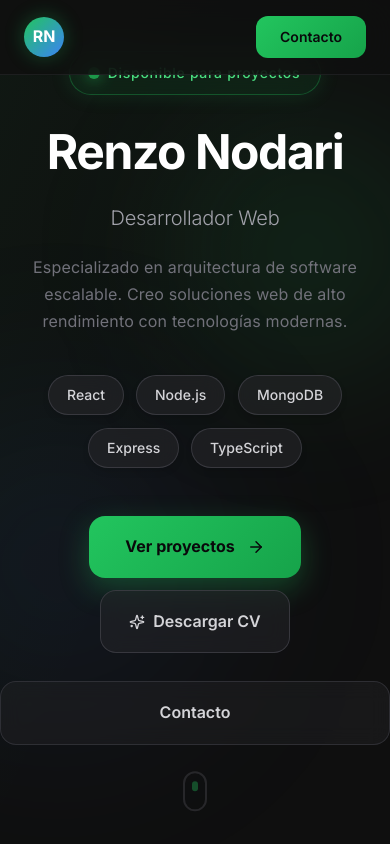
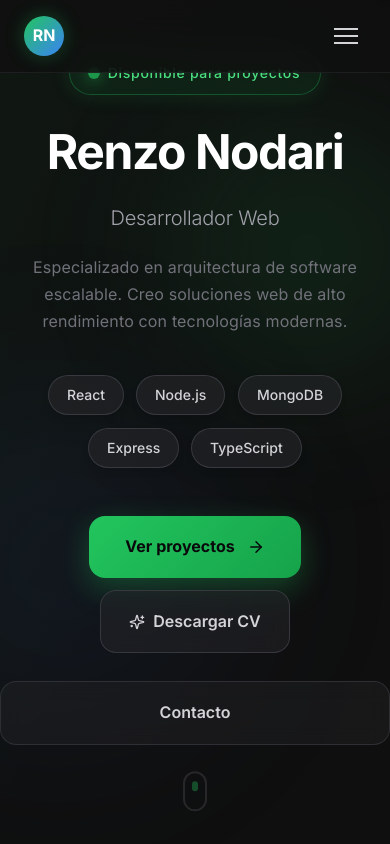
Before and after one commit to renzonodari9/portafolio-nodari, a React (Vite) app: page / in a window 390 px wide. Shown: the top 844 px of the page. Built offline with nearby package versions, Linux system fonts and the light colour scheme.

Commit message:
Final fixes: mobile photo, hamburger menu, new skills list

```diff
--- a/src/components/About.jsx
+++ b/src/components/About.jsx
@@ -21,13 +21,15 @@ export default function About() {
               src="/mifoto.png"
               alt="Renzo Nodari"
               style={{
-                width: '200px',
-                height: '200px',
+                width: 'clamp(150px, 40vw, 200px)',
+                height: 'clamp(150px, 40vw, 200px)',
                 borderRadius: '50%',
                 objectFit: 'cover',
                 border: '3px solid rgba(34, 197, 94, 0.5)',
                 boxShadow: '0 0 30px rgba(34, 197, 94, 0.3)',
-                marginBottom: '20px'
+                marginBottom: '20px',
+                display: 'block',
+                margin: '0 auto 20px'
               }}
             />
             Sobre mí
--- a/src/components/Navbar.jsx
+++ b/src/components/Navbar.jsx
@@ -1,12 +1,16 @@
 import { motion } from "framer-motion";
+import { useState } from 'react';
 
 export default function Navbar() {
+  const [menuOpen, setMenuOpen] = useState(false);
+
   const navItems = [
     { label: "Inicio", href: "#hero" },
     { label: "Sobre mí", href: "#about" },
     { label: "Habilidades", href: "#skills" },
     { label: "Proceso", href: "#proceso" },
     { label: "Proyectos", href: "#projects" },
+    { label: "Experiencia", href: "#experience" },
     { label: "Contacto", href: "#contact" }
   ];
 
@@ -49,13 +53,13 @@ export default function Navbar() {
           <span style={{ fontSize: '16px', color: '#ffffff', fontWeight: 800 }}>RN</span>
         </div>
 
-        {/* Nav Links - Hidden on mobile */}
+        {/* Desktop Nav Links */}
         <div style={{
           display: 'none',
           gap: '32px',
           alignItems: 'center'
         }}
-        className="nav-links"
+        className="nav-links-desktop"
         >
           {navItems.map((item) => (
             <a
@@ -76,7 +80,71 @@ export default function Navbar() {
           ))}
         </div>
 
-        {/* CTA Button */}
+        {/* Mobile Hamburger Menu */}
+        <div
+          style={{ display: 'flex', alignItems: 'center', gap: '12px' }}
+          className="mobile-menu"
+        >
+          <button
+            onClick={() => setMenuOpen(!menuOpen)}
+            style={{
+              display: 'none',
+              flexDirection: 'column',
+              gap: '5px',
+              background: 'transparent',
+              border: 'none',
+              cursor: 'pointer',
+              padding: '8px'
+            }}
+            className="hamburger-btn"
+          >
+            <span style={{
+              display: 'block',
+              width: '24px',
+              height: '2px',
+              background: menuOpen ? 'transparent' : '#d4d4d8',
+              transition: 'all 0.3s ease',
+              position: 'relative'
+            }}>
+              <span style={{
+                position: 'absolute',
+                top: '0',
+                left: '0',
+                width: '100%',
+                height: '100%',
+                background: menuOpen ? '#d4d4d8' : 'transparent',
+                transform: menuOpen ? 'rotate(45deg)' : 'none',
+                transition: 'all 0.3s ease'
+              }} />
+              <span style={{
+                position: 'absolute',
+                top: '0',
+                left: '0',
+                width: '100%',
+                height: '100%',
+                background: menuOpen ? '#d4d4d8' : 'transparent',
+                transform: menuOpen ? 'rotate(-45deg)' : 'none',
+                transition: 'all 0.3s ease'
+              }} />
+            </span>
+            <span style={{
+              display: 'block',
+              width: '24px',
+              height: '2px',
+              background: menuOpen ? 'transparent' : '#d4d4d8',
+              transition: 'all 0.3s ease'
+            }} />
+            <span style={{
+              display: 'block',
+              width: '24px',
+              height: '2px',
+              background: menuOpen ? 'transparent' : '#d4d4d8',
+              transition: 'all 0.3s ease'
+            }} />
+          </button>
+        </div>
+
+        {/* CTA Button - Desktop */}
         <a
           href="#contact"
           style={{
@@ -86,8 +154,10 @@ export default function Navbar() {
             borderRadius: '12px',
             fontSize: '14px',
             fontWeight: 600,
-            transition: 'all 0.3s ease'
+            transition: 'all 0.3s ease',
+            display: 'none'
           }}
+          className="nav-cta-desktop"
           onMouseEnter={(e) => {
             e.target.style.transform = 'scale(1.05)';
             e.target.style.boxShadow = '0 10px 20px rgba(34, 197, 94, 0.3)';
@@ -101,10 +171,72 @@ export default function Navbar() {
         </a>
       </div>
 
-      {/* Mobile menu - shows at bottom on mobile */}
+      {/* Mobile Menu Dropdown */}
+      {menuOpen && (
+        <motion.div
+          initial={{ opacity: 0, y: -20 }}
+          animate={{ opacity: 1, y: 0 }}
+          exit={{ opacity: 0, y: -20 }}
+          style={{
+            background: 'rgba(15, 15, 15, 0.95)',
+            backdropFilter: 'blur(20px)',
+            padding: '16px 24px',
+            borderTop: '1px solid rgba(63, 63, 70, 0.3)'
+          }}
+          className="mobile-menu-dropdown"
+        >
+          {navItems.map((item) => (
+            <a
+              key={item.label}
+              href={item.href}
+              onClick={() => setMenuOpen(false)}
+              style={{
+                display: 'block',
+                padding: '12px 0',
+                fontSize: '16px',
+                color: '#d4d4d8',
+                fontWeight: 500,
+                borderBottom: '1px solid rgba(63, 63, 70, 0.3)',
+                transition: 'color 0.3s ease'
+              }}
+              onMouseEnter={(e) => e.target.style.color = '#ffffff'}
+              onMouseLeave={(e) => e.target.style.color = '#d4d4d8'}
+            >
+              {item.label}
+            </a>
+          ))}
+          <a
+            href="#contact"
+            onClick={() => setMenuOpen(false)}
+            style={{
+              display: 'block',
+              padding: '12px 0',
+              fontSize: '16px',
+              color: '#22c55e',
+              fontWeight: 600,
+              transition: 'color 0.3s ease'
+            }}
+          >
+            Contacto
+          </a>
+        </motion.div>
+      )}
+
+      {/* CSS for responsive */}
       <style>{`
         @media (min-width: 768px) {
-          .nav-links {
+          .nav-links-desktop {
+            display: flex !important;
+          }
+          .nav-cta-desktop {
+            display: inline-block !important;
+          }
+          .mobile-menu {
+            display: none !important;
+          }
+        }
+        @media (max-width: 767px) {
+          .hamburger-btn {
             display: flex !important;
           }
         }
--- a/src/components/Skills.jsx
+++ b/src/components/Skills.jsx
@@ -2,20 +2,24 @@ import { motion } from "framer-motion";
 
 const backendSkills = [
   { name: 'Node.js', icon: '🟢' },
-  { name: 'Express', icon: '⚡' },
+  { name: 'Python', icon: '🐍' },
+  { name: 'Java', icon: '☕' },
+  { name: 'PHP', icon: '🐘' },
+  { name: 'SQL', icon: '🗄️' },
+  { name: 'NoSQL', icon: '🍃' },
   { name: 'MongoDB', icon: '🍃' },
-  { name: 'REST API', icon: '🔌' },
+  { name: 'REST APIs', icon: '🔌' },
   { name: 'JWT Auth', icon: '🔐' },
-  { name: 'Redis', icon: '⚡' }
+  { name: 'Git', icon: '🔧' }
 ];
 
 const frontendSkills = [
+  { name: 'JavaScript', icon: '📜' },
   { name: 'React', icon: '⚛️' },
   { name: 'TypeScript', icon: '📘' },
-  { name: 'Tailwind CSS', icon: '🎨' },
   { name: 'HTML5', icon: '📄' },
   { name: 'CSS3', icon: '🎨' },
-  { name: 'JavaScript', icon: '📜' }
+  { name: 'Tailwind CSS', icon: '🎨' }
 ];
 
 export default function Skills() {
@@ -30,7 +34,7 @@ export default function Skills() {
         >
           <h2 className="section-title" style={{textAlign: 'center'}}>Habilidades Técnicas</h2>
           <p className="section-subtitle" style={{textAlign: 'center', margin: '0 auto'}}>
-            Stack completo para desarrollo web profesional
+            Tecnologías que domino para desarrollo web completo
           </p>
         </motion.div>
 
```
